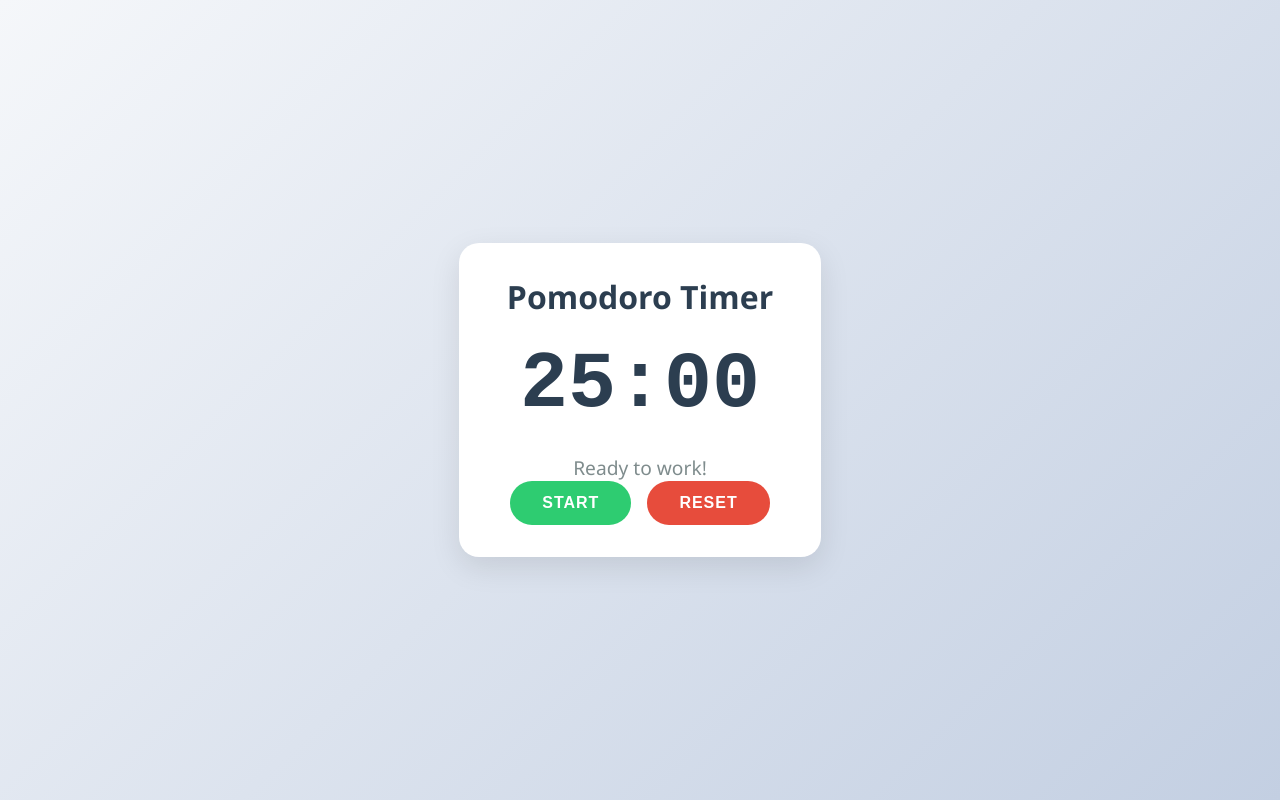
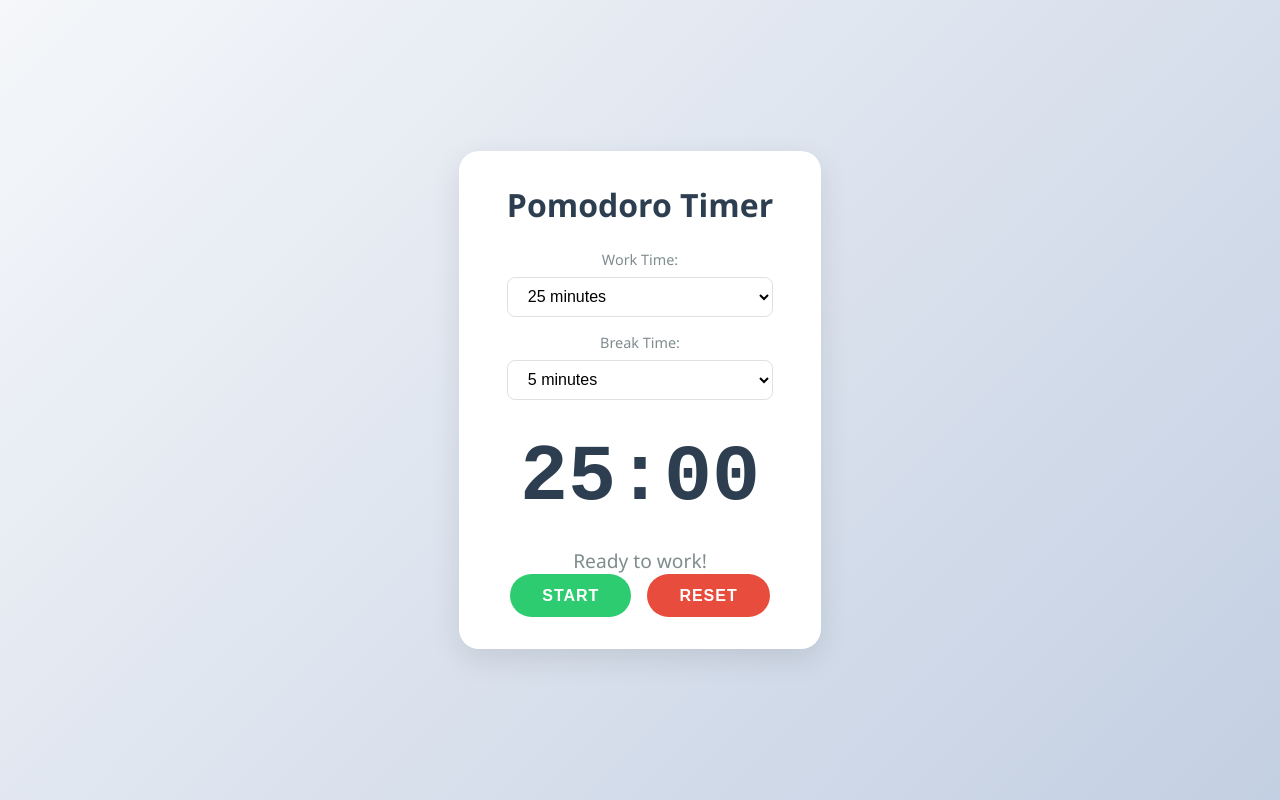
Before and after one commit to axelquartz/pomodoro, a plain HTML site: page index.html in a window 1280 px wide. Both pictures are taken after a click on the button "RESET". Drawn offline with Linux system fonts and the light colour scheme.

Commit message:
List of different time frames

```diff
--- a/index.html
+++ b/index.html
@@ -9,6 +9,27 @@
 <body class="work-bg">
     <div class="container">
         <h1>Pomodoro Timer</h1>
+        <div class="time-selection">
+            <div class="time-option">
+                <label for="workTime">Work Time:</label>
+                <select id="workTime" class="time-select">
+                    <option value="15">15 minutes</option>
+                    <option value="25" selected>25 minutes</option>
+                    <option value="30">30 minutes</option>
+                    <option value="45">45 minutes</option>
+                    <option value="50">50 minutes</option>
+                </select>
+            </div>
+            <div class="time-option">
+                <label for="breakTime">Break Time:</label>
+                <select id="breakTime" class="time-select">
+                    <option value="5" selected>5 minutes</option>
+                    <option value="10">10 minutes</option>
+                    <option value="15">15 minutes</option>
+                    <option value="20">20 minutes</option>
+                </select>
+            </div>
+        </div>
         <div class="timer" id="time">25:00</div>
         <div class="status" id="status">Ready to work!</div>
         <div class="controls">
@@ -22,9 +43,11 @@
         const startBtn = document.getElementById('startBtn');
         const resetBtn = document.getElementById('resetBtn');
         const statusDisplay = document.getElementById('status');
+        const workTimeSelect = document.getElementById('workTime');
+        const breakTimeSelect = document.getElementById('breakTime');
 
-        let workDuration = 25 * 60; // 25 minutes in seconds
-        let breakDuration = 5 * 60;  // 5 minutes in seconds
+        let workDuration = parseInt(workTimeSelect.value) * 60; // in seconds
+        let breakDuration = parseInt(breakTimeSelect.value) * 60; // in seconds
         let timeLeft = workDuration;
         let timerId = null;
         let isWorkTime = true;
@@ -40,6 +63,28 @@
         // Update the timer display
         function updateDisplay() {
             timeDisplay.textContent = formatTime(timeLeft);
+        }
+
+        // Update durations when select values change
+        function updateDurations() {
+            if (!isRunning) {
+                const newWorkDuration = parseInt(workTimeSelect.value) * 60;
+                const newBreakDuration = parseInt(breakTimeSelect.value) * 60;
+
+                // Only update if values actually changed
+                if (workDuration !== newWorkDuration || breakDuration !== newBreakDuration) {
+                    workDuration = newWorkDuration;
+                    breakDuration = newBreakDuration;
+
+                    if (isWorkTime) {
+                        timeLeft = workDuration;
+                    } else {
+                        timeLeft = breakDuration;
+                    }
+
+                    updateDisplay();
+                }
+            }
         }
 
         // Timer function
@@ -87,15 +132,21 @@
             clearInterval(timerId);
             isRunning = false;
             isWorkTime = true;
+            workDuration = parseInt(workTimeSelect.value) * 60;
+            breakDuration = parseInt(breakTimeSelect.value) * 60;
             timeLeft = workDuration;
             startBtn.textContent = 'Start';
             statusDisplay.textContent = 'Ready to work!';
-            document.body.style.background = 'linear-gradient(135deg, #f5f7fa 0%, #c3cfe2 100%)';
+            document.body.className = 'work-bg';
             updateDisplay();
         });
 
+        // Event listeners for time selection changes
+        workTimeSelect.addEventListener('change', updateDurations);
+        breakTimeSelect.addEventListener('change', updateDurations);
+
         // Initialize the display
-        updateDisplay();
+        updateDurations();
     </script>
 </body>
 </html>
--- a/styles/main.css
+++ b/styles/main.css
@@ -20,6 +20,50 @@ body {
 h1 {
     margin-top: 0;
     color: #2c3e50;
+    margin-bottom: 1.5rem;
+}
+
+.time-selection {
+    display: flex;
+    flex-direction: column;
+    gap: 1rem;
+    margin-bottom: 2rem;
+    width: 100%;
+    max-width: 300px;
+    margin-left: auto;
+    margin-right: auto;
+}
+
+.time-option {
+    display: flex;
+    flex-direction: column;
+    gap: 0.5rem;
+}
+
+.time-option label {
+    font-size: 0.9rem;
+    color: #7f8c8d;
+    font-weight: 500;
+}
+
+.time-select {
+    padding: 0.6rem 1rem;
+    border-radius: 8px;
+    border: 1px solid #e0e0e0;
+    font-size: 1rem;
+    background-color: white;
+    cursor: pointer;
+    transition: all 0.2s ease;
+}
+
+.time-select:focus {
+    outline: none;
+    border-color: #2ecc71;
+    box-shadow: 0 0 0 2px rgba(46, 204, 113, 0.2);
+}
+
+.time-select option {
+    padding: 0.5rem;
 }
 
 .timer {
```
